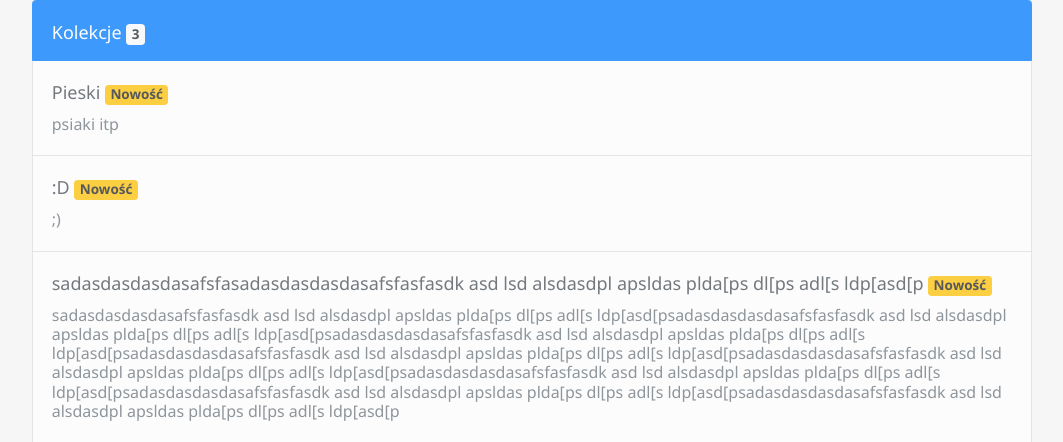
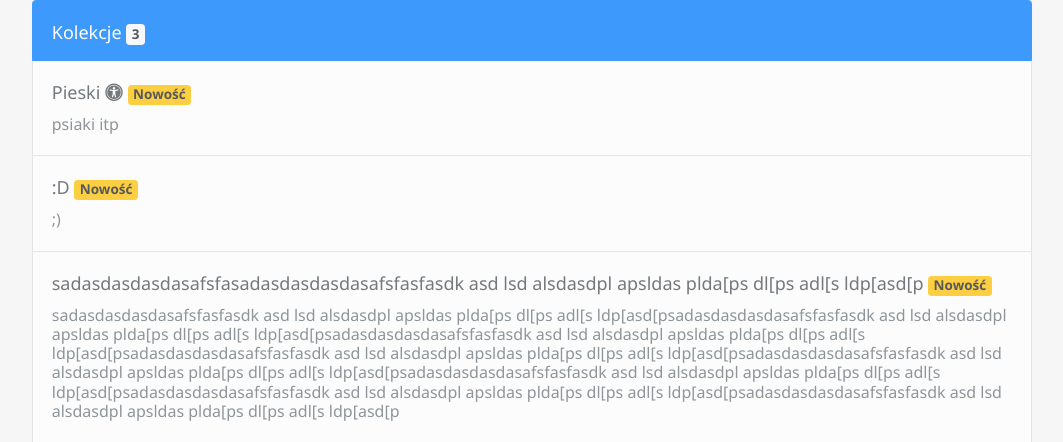
Before and after one commit to JachuPL/CollectionManager, a Django app: page / in a window 1280 px wide. Shown: the part 53-495 px from the top of the page, without its empty margins (108-1171 px from the left). Run offline with Django 3.2, Linux system fonts and the light colour scheme; a user stored in the database is signed in; data comes from the database, SQL or seed files in the repository; some libraries are stand-ins or nearby versions; some web fonts are replaced.

Commit message:
Restored "this is your collection" sign

```diff
--- a/collectionsapp/templates/collections/index.html
+++ b/collectionsapp/templates/collections/index.html
@@ -22,9 +22,13 @@
                    class="list-group-item list-group-item-action flex-column align-items-start">
                     <h5 class="mb-1">
                         {{ collection.name }}
+                        {% if user == collection.user %}
+                                <span data-toggle="tooltip" data-placement="bottom" title="Ta kolekcja należy do Ciebie."><i class="fas fa-universal-access"></i></span>
+                        {% endif %}
                         {% if collection.is_recently_created %}
                             <span class="badge badge-warning">Nowość</span>
                         {% endif %}
+
                     </h5>
                     <h6 class="text-muted">{{ collection.desc }}</h6>
                 </a>
```
